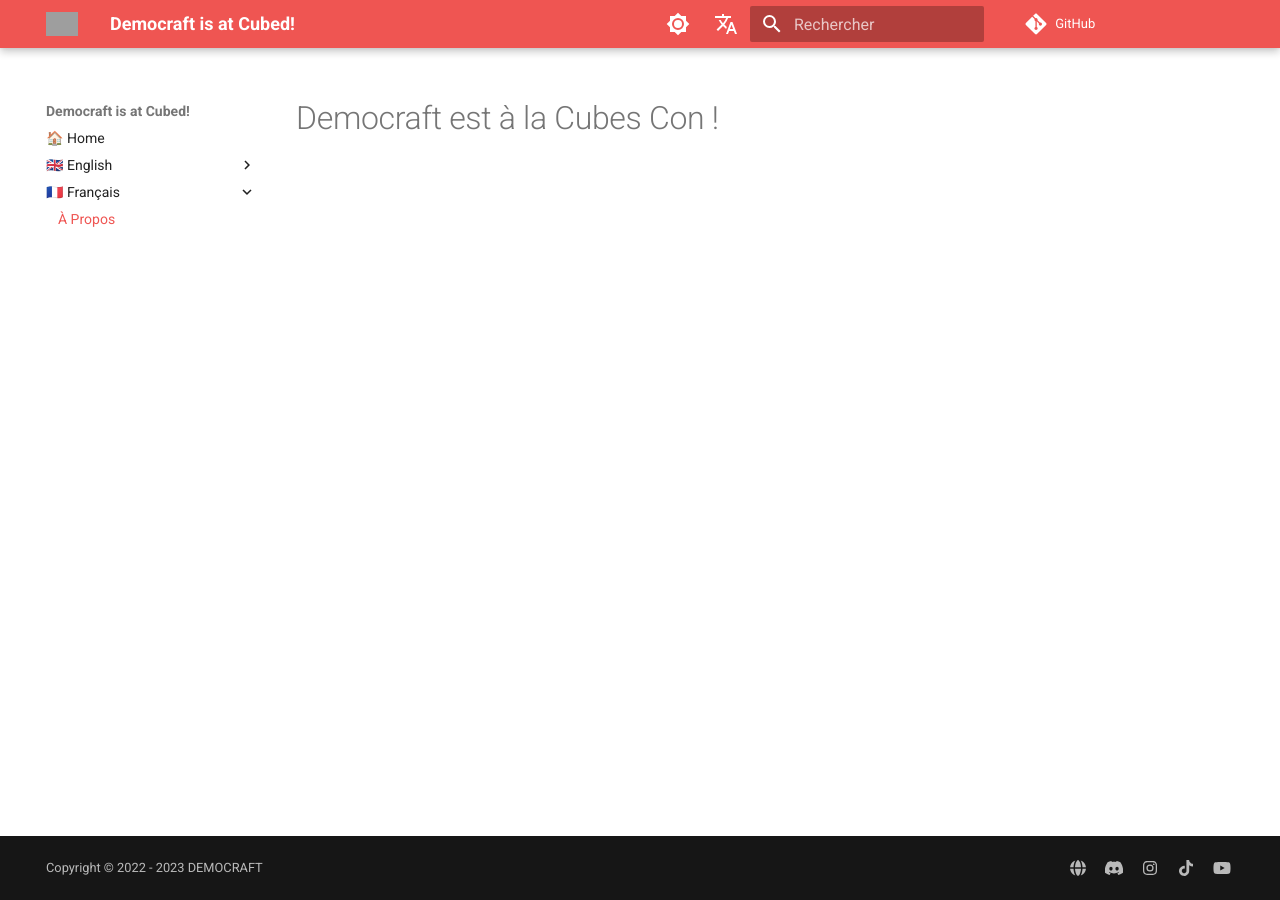
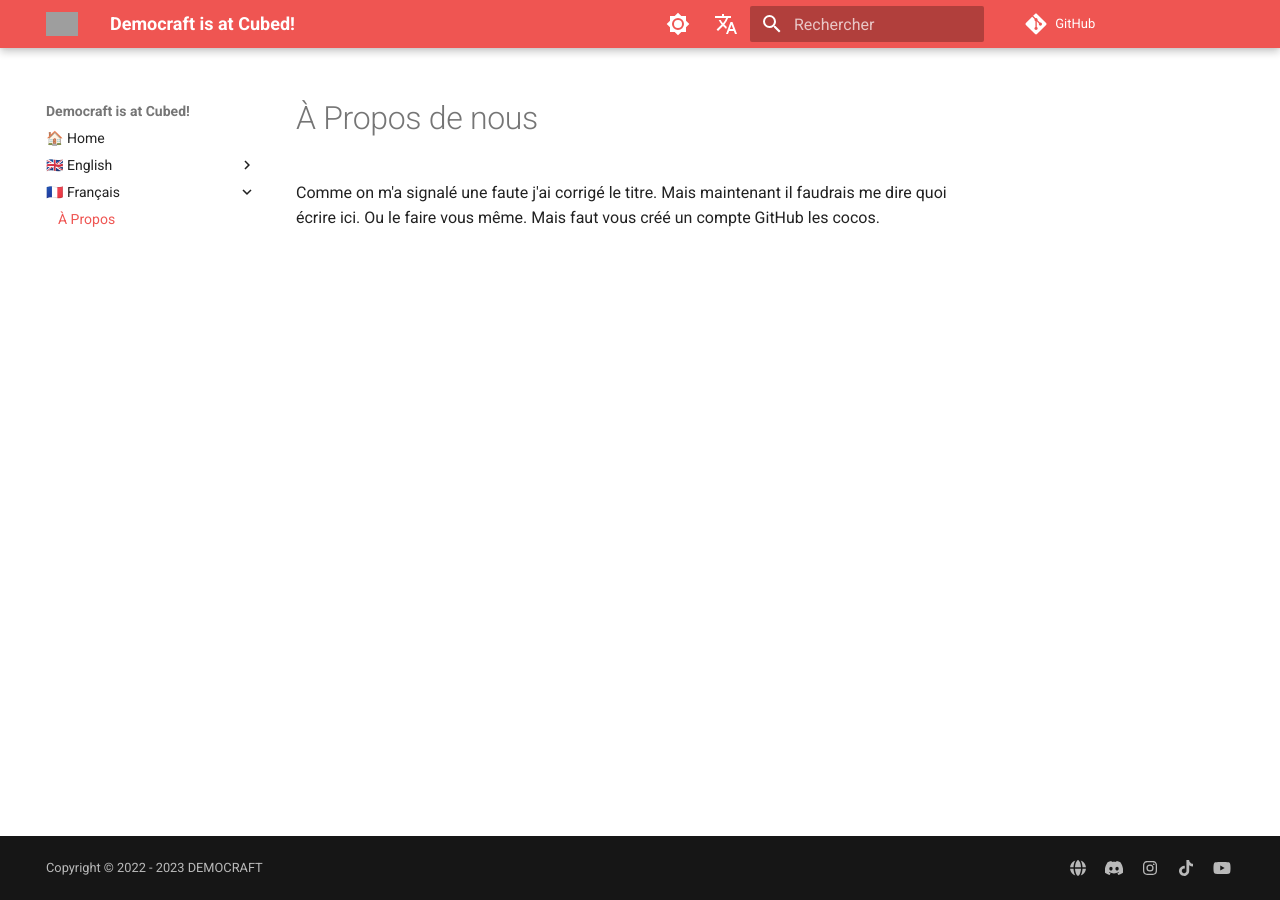
Before and after one commit to democraftmc/cubed-doc, an MkDocs documentation site: the page built from docs/docs/fr/index.md, in a window 1280 px wide. Built offline with MkDocs 1.6.1 and Material for MkDocs 9.7.7, drawn with Linux system fonts in a browser that asks for light colours; comment, search, counter and statistics services are not loaded; grey boxes are pictures that could not be loaded.

Commit message:
Update index.md
This time by fantai

```diff
--- a/docs/docs/fr/index.md
+++ b/docs/docs/fr/index.md
@@ -1 +1,2 @@
-# Democraft est à la Cubes Con !
+# À Propos de nous
+Comme on m'a signalé une faute j'ai corrigé le titre. Mais maintenant il faudrais me dire quoi écrire ici. Ou le faire vous même. Mais faut vous créé un compte GitHub les cocos.
```
